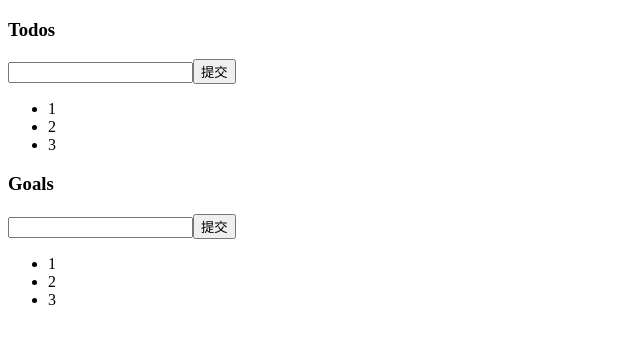
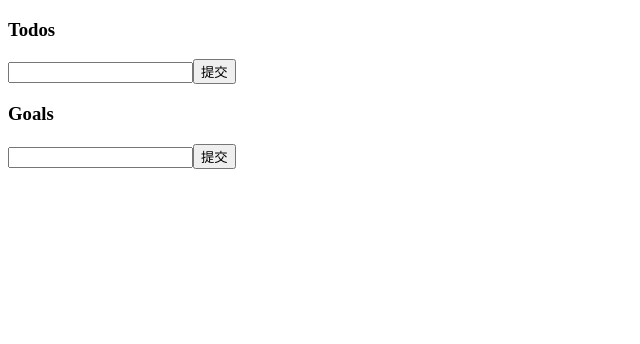
Before and after one commit to sbuteryd/Redux-todos, a React (Create React App) app: page / in a window 1280 px wide. Shown: the top 344 px of the page, without its empty margins (0-640 px from the left). Built offline with nearby package versions, Linux system fonts and the light colour scheme.

Commit message:
8-Complete add delete switch function

```diff
--- a/src/action/goals.js
+++ b/src/action/goals.js
@@ -1,6 +1,6 @@
 import API from 'goals-todos-api'
 export const ADD_GOALS ='ADD_GOALS';
-export const REMOVE_GOALS ='ADD_GOALS';
+export const REMOVE_GOALS ='REMOVE_GOALS';
 
 
 
@@ -8,11 +8,12 @@ export const REMOVE_GOALS ='ADD_GOALS';
 export function addGoal(goal) {
     return {
         type:ADD_GOALS,
-        goal
+        goal,
     }
 }
 
 export function removeGoal(id) {
+    console.log('action------id',id)
     return {
         type: REMOVE_GOALS,
         id
@@ -30,3 +31,14 @@ export function handleAddGoal(name,cb) {
         })
     }
 }
+
+export function handleRemoveGoal(name) {
+    console.log('handleRemoveGoal',name.id)
+    return (dispatch)=>{
+        dispatch(removeGoal(name.id))
+        return API.deleteGoal(name.id).catch(()=>{
+            dispatch(addGoal(name))
+            alert("错误请重试")
+        })
+    }
+}
--- a/src/action/todos.js
+++ b/src/action/todos.js
@@ -36,3 +36,13 @@ export function handleTodo(name,cb) {
         })
     }
 }
+
+export function handleRemoveTodo(name) {
+    return (dispatch)=>{
+        dispatch(removeTodo(name.id))
+        return API.deleteGoal(name.id).catch(()=>{
+            dispatch(addTodo(name))
+            alert('错误添加请重试')
+        })
+    }
+}
--- a/src/component/Goals.js
+++ b/src/component/Goals.js
@@ -1,23 +1,27 @@
 import React,{Component} from 'react'
 import List from './List'
 import {connect} from 'react-redux'
-import {handleAddGoal} from '../action/goals'
+import {handleAddGoal,handleRemoveGoal} from '../action/goals'
 
 class Goals extends Component{
     getGoalValue=(e)=>{
         e.preventDefault()
-        console.log(this.input.value)
         const name = this.input.value
         this.props.dispatch(handleAddGoal(name,()=>this.input.value=''))
     }
-
+    deleteList =(goal)=>{
+        this.props.dispatch(handleRemoveGoal(goal))
+    }
     render() {
         return (
             <div>
                 <h3>Goals</h3>
                 <input type="text" ref={(input)=>this.input=input}/>
                 <button onClick={this.getGoalValue}>提交</button>
-                <List/>
+                <List
+                    items={this.props.goals}
+                    deleteList={this.deleteList}
+                />
             </div>
         );
     }
@@ -25,7 +29,7 @@ class Goals extends Component{
 
 function mapStateToProps({goals}) {
     return {
-
+        goals
     }
 }
 
--- a/src/component/List.js
+++ b/src/component/List.js
@@ -2,17 +2,19 @@ import React from 'react'
 
 
 function List(props) {
+    const {deleteList,toggleTodoList}= props
     return(
         <ul>
-            <li>
-                1
-            </li>
-            <li>
-                2
-            </li>
-            <li>
-                3
-            </li>
+            {props.items.map((item)=>(
+                <li key={item.id}>
+                    <span onClick={()=>
+                        toggleTodoList&&toggleTodoList(item.id)}
+                          style={{textDecoration: item.component ? 'line-through':'none'}}>
+                        {item.name}
+                    </span>
+                    <button onClick={()=>deleteList(item)}>x</button>
+                </li>
+            ))}
         </ul>
     )
 }
--- a/src/component/Todos.js
+++ b/src/component/Todos.js
@@ -1,7 +1,7 @@
 import React,{Component} from 'react'
 import List from './List'
 import {connect} from 'react-redux'
-import {handleTodo} from  '../action/todos'
+import {handleTodo,handleRemoveTodo,toggleTodo} from  '../action/todos'
 
 class Todos extends Component{
     getInputValue =(e)=>{
@@ -9,21 +9,32 @@ class Todos extends Component{
         const todo = this.input.value
         this.props.dispatch(handleTodo(todo,()=>this.input.value =''))
     }
+    deleteList =(name)=>{
+        this.props.dispatch(handleRemoveTodo(name))
+    }
+    toggleTodoList =(id)=>{
+        this.props.dispatch(toggleTodo(id))
+    }
     render() {
+        const {todos}=this.props
         return (
             <div>
                 <h3>Todos</h3>
                 <input type="text" ref={(input)=>this.input=input}/>
                 <button onClick={this.getInputValue}>提交</button>
-                <List/>
+                <List
+                    items={todos}
+                    deleteList={this.deleteList}
+                    toggleTodoList={this.toggleTodoList}
+                />
             </div>
         );
     }
 }
 
-function mapStateToProps() {
+function mapStateToProps({todos}) {
     return {
-
+        todos
     }
 }
 
--- a/src/reducers/goals.js
+++ b/src/reducers/goals.js
@@ -5,10 +5,9 @@ import {ADD_GOALS,REMOVE_GOALS} from '../action/goals'
 function goals(state=[],action) {
     switch (action.type) {
         case ADD_GOALS:
-            console.log('action-reducers',action)
             return state.concat([action.goal])
         case REMOVE_GOALS:
-            return state.filter((goal)=>goal.id !== action.id)
+            return state.filter((goal) => goal.id !== action.id)
         default:
             return state
     }
--- a/src/reducers/todos.js
+++ b/src/reducers/todos.js
@@ -14,7 +14,7 @@ function todos(state=[],action) {
             return state.filter((todo)=>todo.id !==action.id)
         case TOGGLE_TODO:
             return state.map((todo)=> todo.id !==action.id
-                ? state
+                ? todo
                 :Object.assign({},todo,{component:!todo.component})
             )
         default:
```
